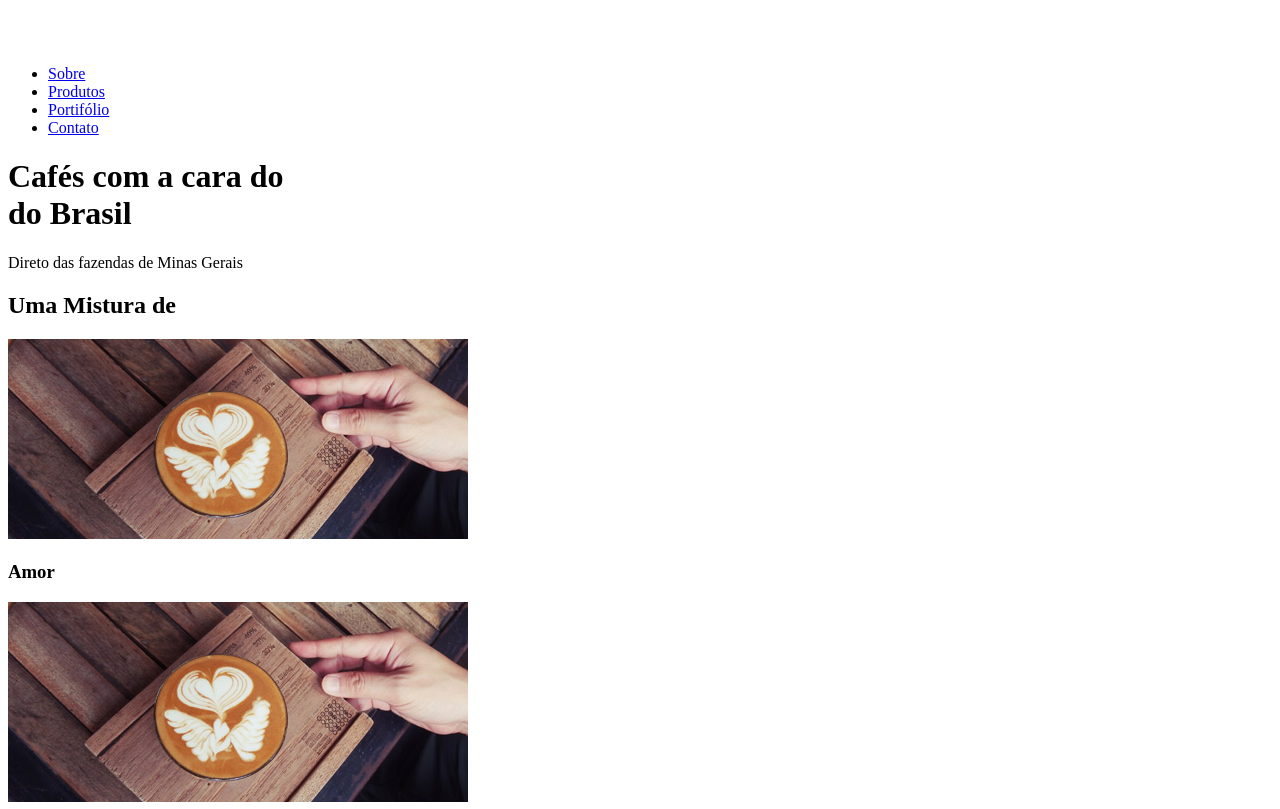
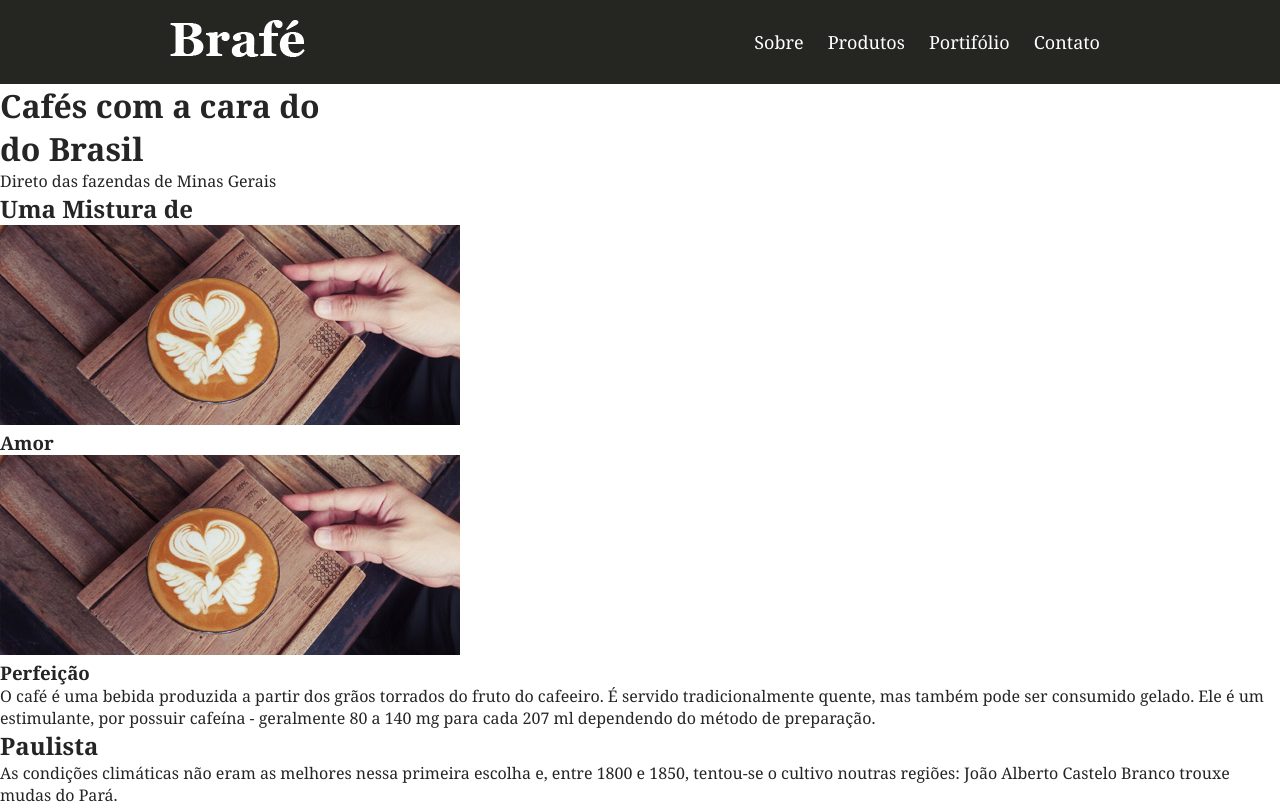
Before and after one commit to lulinux21/Brafe, a website: page index.html in a window 1280 px wide. Shown: the top 809 px of the page. Drawn offline with Linux system fonts and the light colour scheme.

Commit message:
Criação do Header

```diff
--- /dev/null
+++ b/assets/sass/header.scss
@@ -0,0 +1,33 @@
+.menu {
+  background-color: #252522;
+  padding: 20px 0;
+}
+.menu-container {
+  max-width: 960px;
+  margin: 0 auto;
+}
+.menu-container::before,
+.menu-container::after {
+  content: "";
+  display: table;
+  clear: both;
+}
+a.menu-logo {
+  display: block;
+  float: left;
+  margin-left: 10px;
+}
+.menu-nav {
+  float: right;
+  margin-right: 10px;
+}
+.menu-nav li {
+  display: inline-block;
+}
+.menu-nav a {
+  display: block;
+  padding: 10px;
+  text-decoration: none;
+  color: #fff;
+  font-size: 1.125em;
+}
--- a/assets/sass/main.scss
+++ b/assets/sass/main.scss
@@ -0,0 +1,2 @@
+@import "reset.scss";
+@import "header.scss";
--- /dev/null
+++ b/assets/sass/reset.scss
@@ -0,0 +1,14 @@
+// Reset
+body,
+h1,
+h2,
+h3,
+p,
+ul {
+  padding: 0px;
+  margin: 0px;
+}
+body {
+  font-family: Georgia, "Times New Roman", Times, serif;
+  color: #252525;
+}
--- a/index.html
+++ b/index.html
@@ -8,14 +8,13 @@
   </head>
   <body>
     <!-- Header -->
-    <header>
+    <header class="menu">
+      <div class="menu-container">
         <!-- Logo -->
-      <div>
-        <a href="#"><img src="./assets/img/brafe.png" alt="Brafé"></a>
-      </div>
+        <a class="menu-logo" href="#"><img src="./assets/img/brafe.png" alt="Brafé"></a>
         <!-- Logo -->
         <!-- Menu -->
-      <nav>
+        <nav class="menu-nav">
           <ul>
             <li><a href="#">Sobre</a></li>
             <li><a href="#">Produtos</a></li>
@@ -23,11 +22,12 @@
             <li><a href="#">Contato</a></li>
           </ul>
         </nav>
+      </div>
       <!-- Menu -->
     </header>
     <!-- Header -->
     <!-- Main -->
-    <main>
+    <main class="intro">
       <h1>Cafés com a cara do<br/>do Brasil</h1>
       <p>Direto das fazendas de Minas Gerais</p>
     </main>
```
Also changed, not shown: assets/css/main.css, assets/css/style.css, 1 other file. Lines whose indentation alone changed are shown as unchanged.
